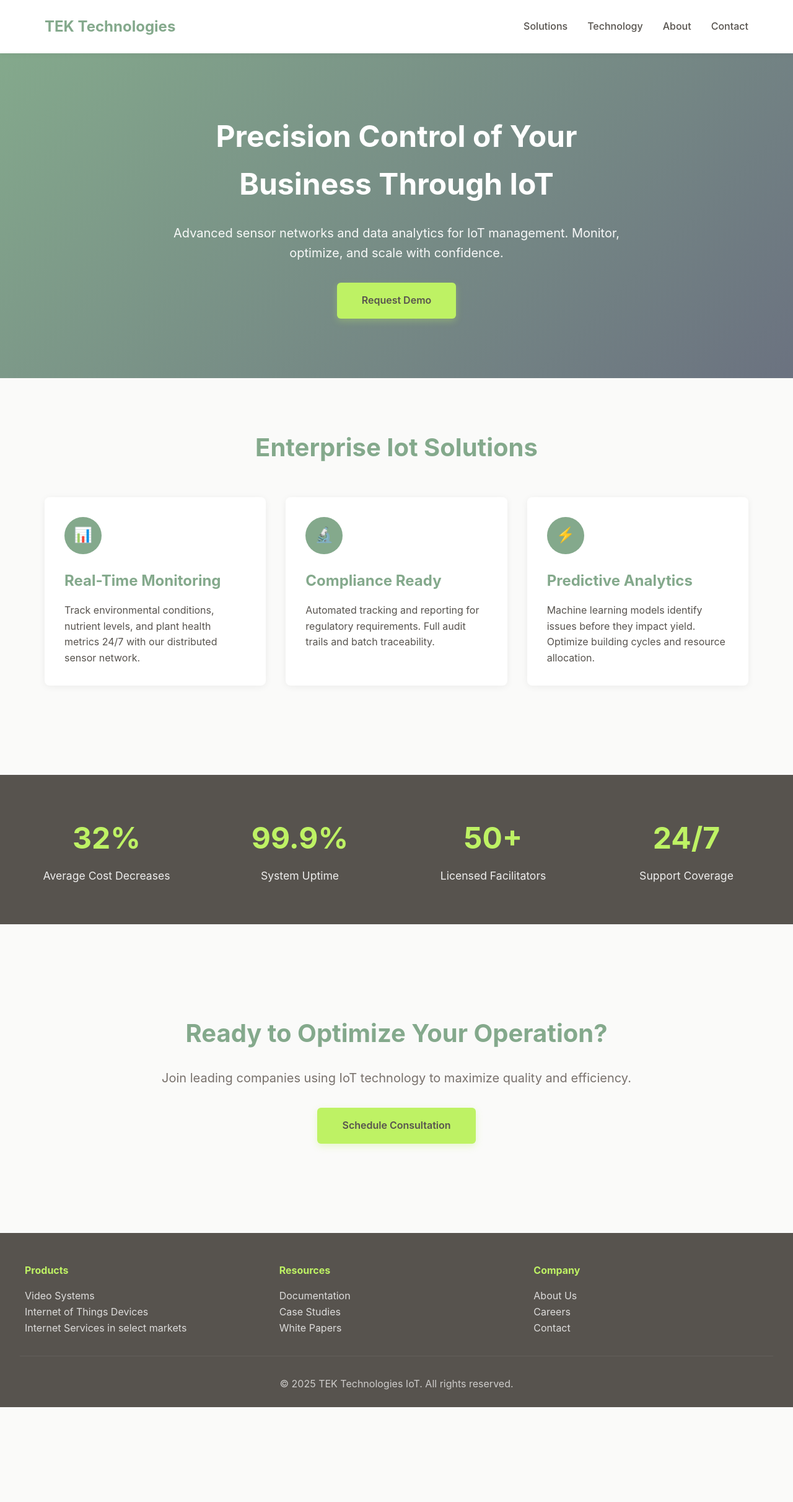
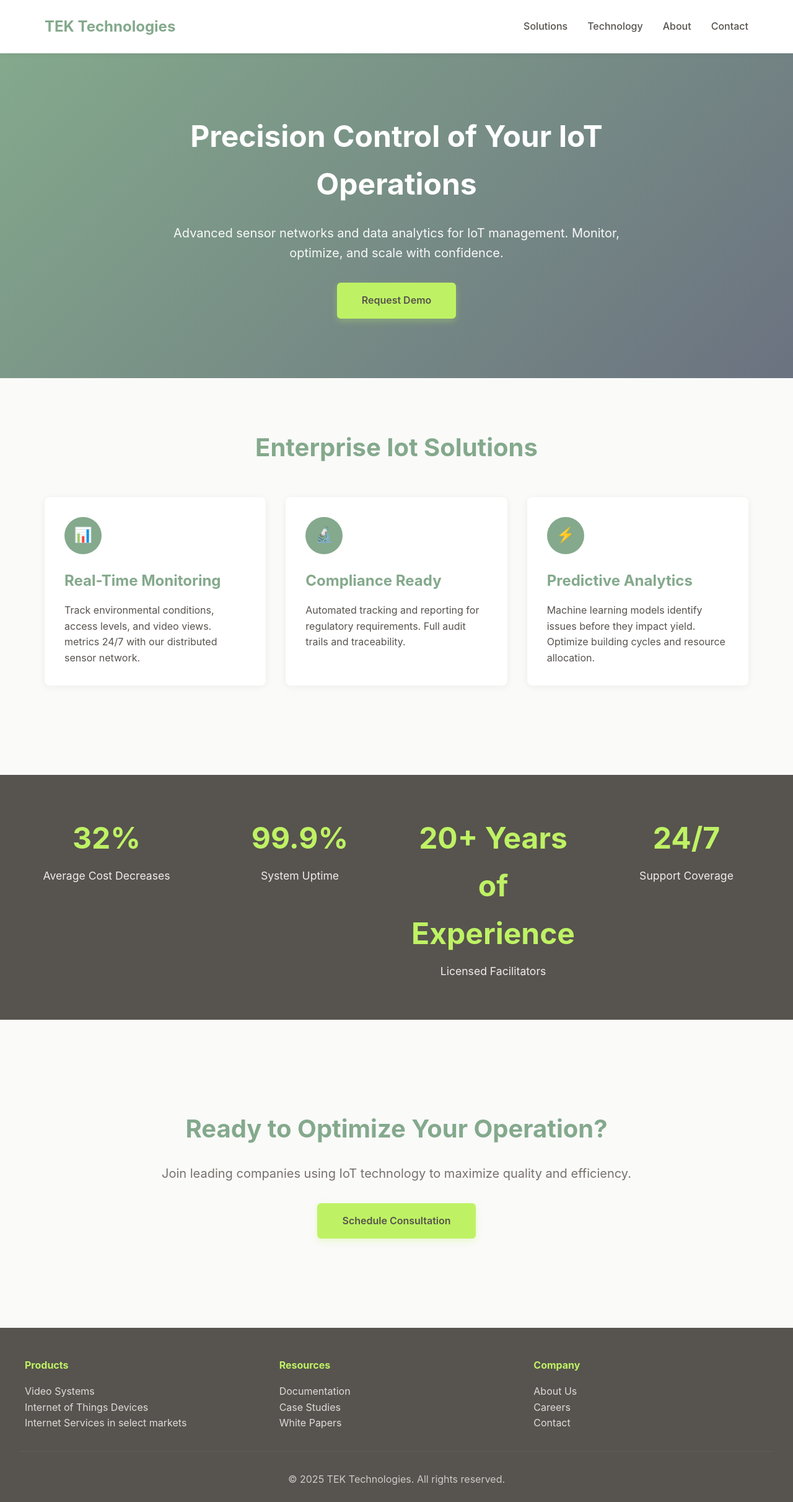
Before and after one commit to tektechnologies/tek-technologies, a React (Vite) app: page / in a window 1280 px wide. Shown: the whole page at 62% size. Before the commit the page ends 2270 px from the top, so only its background shows below. Built offline with nearby package versions, Linux system fonts and the light colour scheme.

Commit message:
add text content updates

```diff
--- a/src/components/footer/footer.tsx
+++ b/src/components/footer/footer.tsx
@@ -48,7 +48,7 @@ const Footer: React.FC = () => {
         </div>
       </div>
       <div className="footer-bottom">
-        <p>&copy; 2025 TEK Technologies IoT. All rights reserved.</p>
+        <p>&copy; 2025 TEK Technologies. All rights reserved.</p>
       </div>
     </footer>
   );
--- a/src/components/main/main.tsx
+++ b/src/components/main/main.tsx
@@ -5,7 +5,7 @@ const Main: React.FC = () => {
     <>
       <section className="hero">
         <div className="hero-content">
-          <h1>Precision Control of Your Business Through IoT</h1>
+          <h1>Precision Control of Your IoT Operations</h1>
           <p>
             Advanced sensor networks and data analytics for IoT management.
             Monitor, optimize, and scale with confidence.
@@ -23,7 +23,7 @@ const Main: React.FC = () => {
             <div className="feature-icon">📊</div>
             <h3>Real-Time Monitoring</h3>
             <p>
-              Track environmental conditions, nutrient levels, and plant health
+              Track environmental conditions, access levels, and video views.
               metrics 24/7 with our distributed sensor network.
             </p>
           </div>
@@ -31,8 +31,7 @@ const Main: React.FC = () => {
             <div className="feature-icon">🔬</div>
             <h3>Compliance Ready</h3>
             <p>
-              Automated tracking and reporting for regulatory requirements. Full
-              audit trails and batch traceability.
+              Automated tracking and reporting for regulatory requirements. Full audit trails and traceability.
             </p>
           </div>
           <div className="feature-card">
@@ -57,7 +56,7 @@ const Main: React.FC = () => {
             <p>System Uptime</p>
           </div>
           <div className="stat-item">
-            <h4>50+</h4>
+            <h4>20+ Years of Experience</h4>
             <p>Licensed Facilitators</p>
           </div>
           <div className="stat-item">
@@ -70,8 +69,7 @@ const Main: React.FC = () => {
       <section className="cta-section">
         <h2>Ready to Optimize Your Operation?</h2>
         <p>
-          Join leading companies using IoT technology to maximize quality and
-          efficiency.
+          Join leading companies using IoT technology to maximize quality and efficiency.
         </p>
         <a href="#" className="cta-button">
           Schedule Consultation
```
